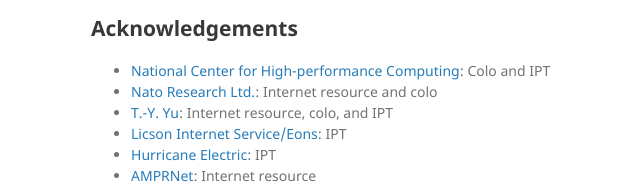
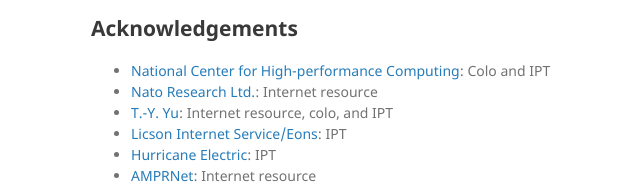
Before and after one commit to pwtsai/as38254, a plain HTML site: page index.html in a window 1280 px wide. Shown: the part 1347-1530 px from the top of the page, 479-1119 px from the left. Drawn offline with nearby package versions, Linux system fonts and the light colour scheme; no server answers.

Commit message:
Update index.html

```diff
--- a/index.html
+++ b/index.html
@@ -114,7 +114,7 @@
 			<h2 id="acknowledgments">Acknowledgements</h2>
 			<ul>
 				<li><a href="https://www.nchc.org.tw/">National Center for High-performance Computing</a>: Colo and IPT</li>
-				<li><a href="https://internet.nat.moe/">Nato Research Ltd.</a>: Internet resource and colo</li>
+				<li><a href="https://internet.nat.moe/">Nato Research Ltd.</a>: Internet resource</li>
 				<li><a href="https://network.steveyi.net/" target="_blank">T.-Y. Yu</a>:  Internet resource, colo, and IPT</li>
 				<li><a href="#" target="_blank">Licson Internet Service/Eons</a>: IPT</li>
 				<li><a href="https://bgp.he.net/" target="_blank">Hurricane Electric</a>: IPT</li>
```
